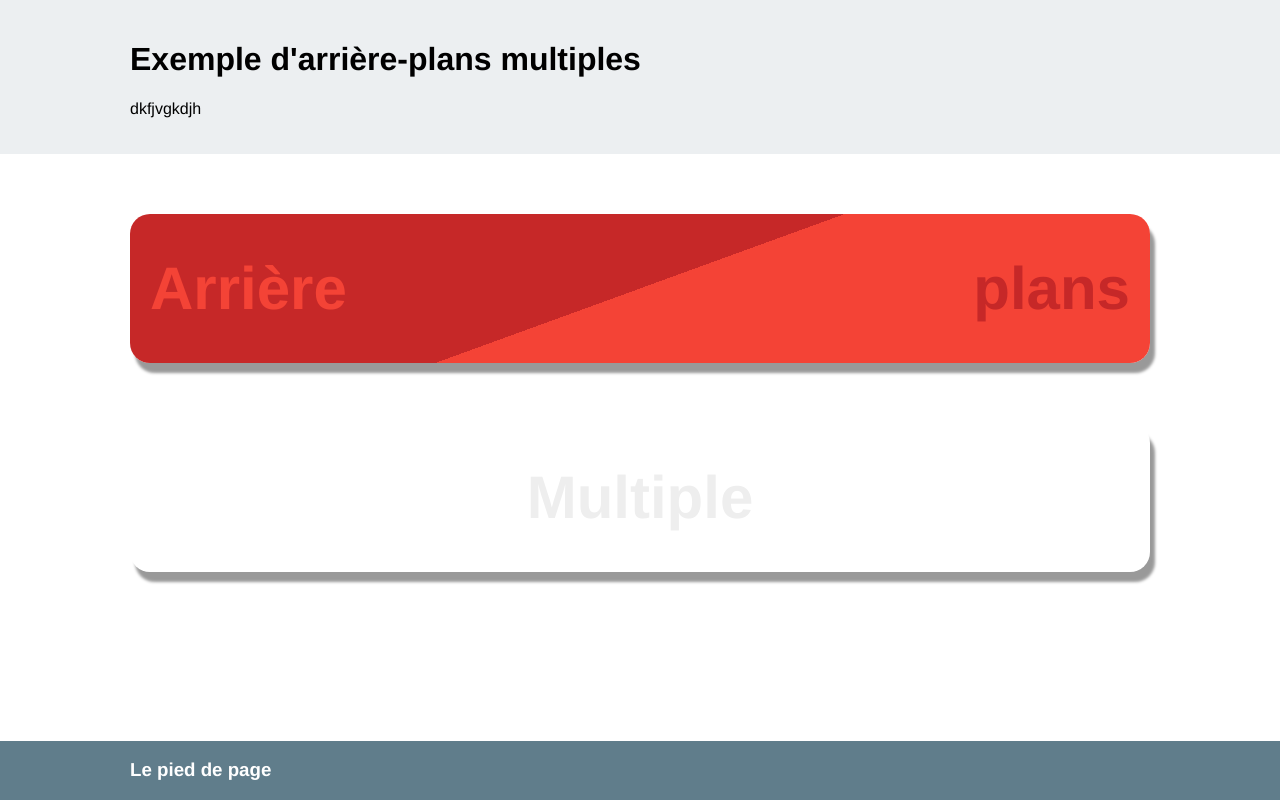
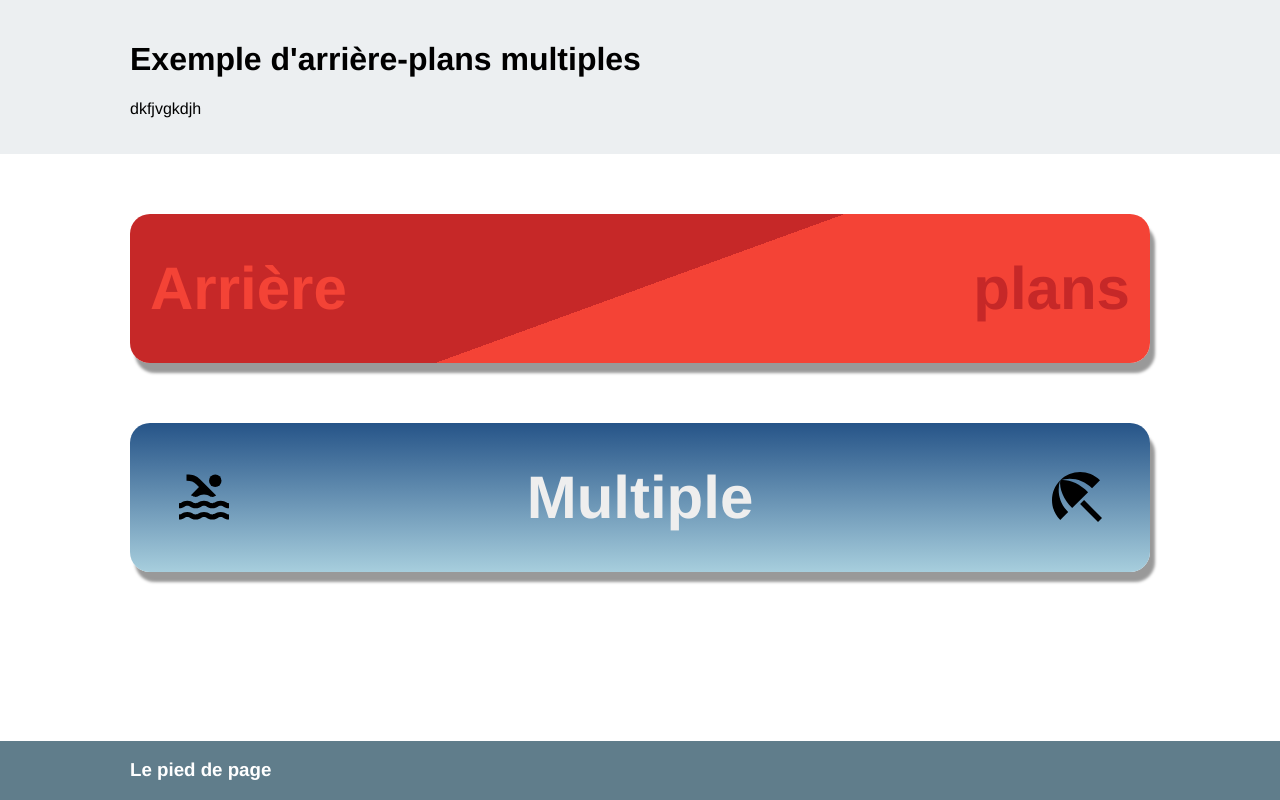
Before and after one commit to loicprovencher/test, a plain HTML site: page index.html in a window 1280 px wide. Drawn offline with Linux system fonts and the light colour scheme.

Commit message:
Version final

```diff
--- a/css/styles.css
+++ b/css/styles.css
@@ -130,8 +130,9 @@ header {
     */
 
 
-    background: url(../images/ombrelle.svg)url(../images/ombrelle.svg),linear-gradient(#a7cedd ,#265488 );
-    background: no-repeat, no-repeat, no-repeat;
+    background: url("../images/nageur.svg") no-repeat, url("../images/ombrelle.svg") no-repeat,linear-gradient(to top, #a7cedd ,#265488 );
+    background-size: 50px 50px, 50px 50px, 100%, 100%;
+    background-position: 5% 50%,95% 50%;
 
 }
 
```
